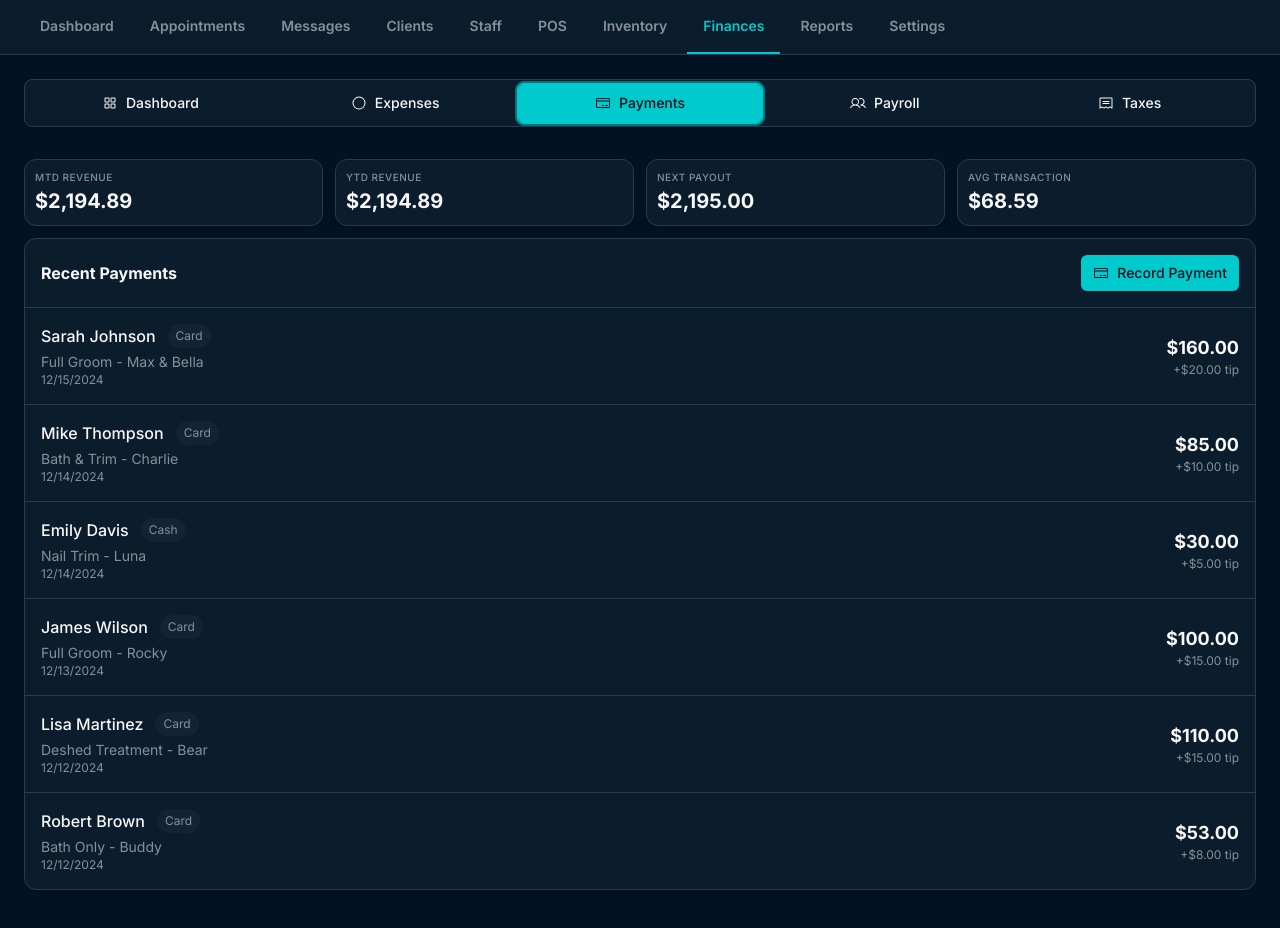
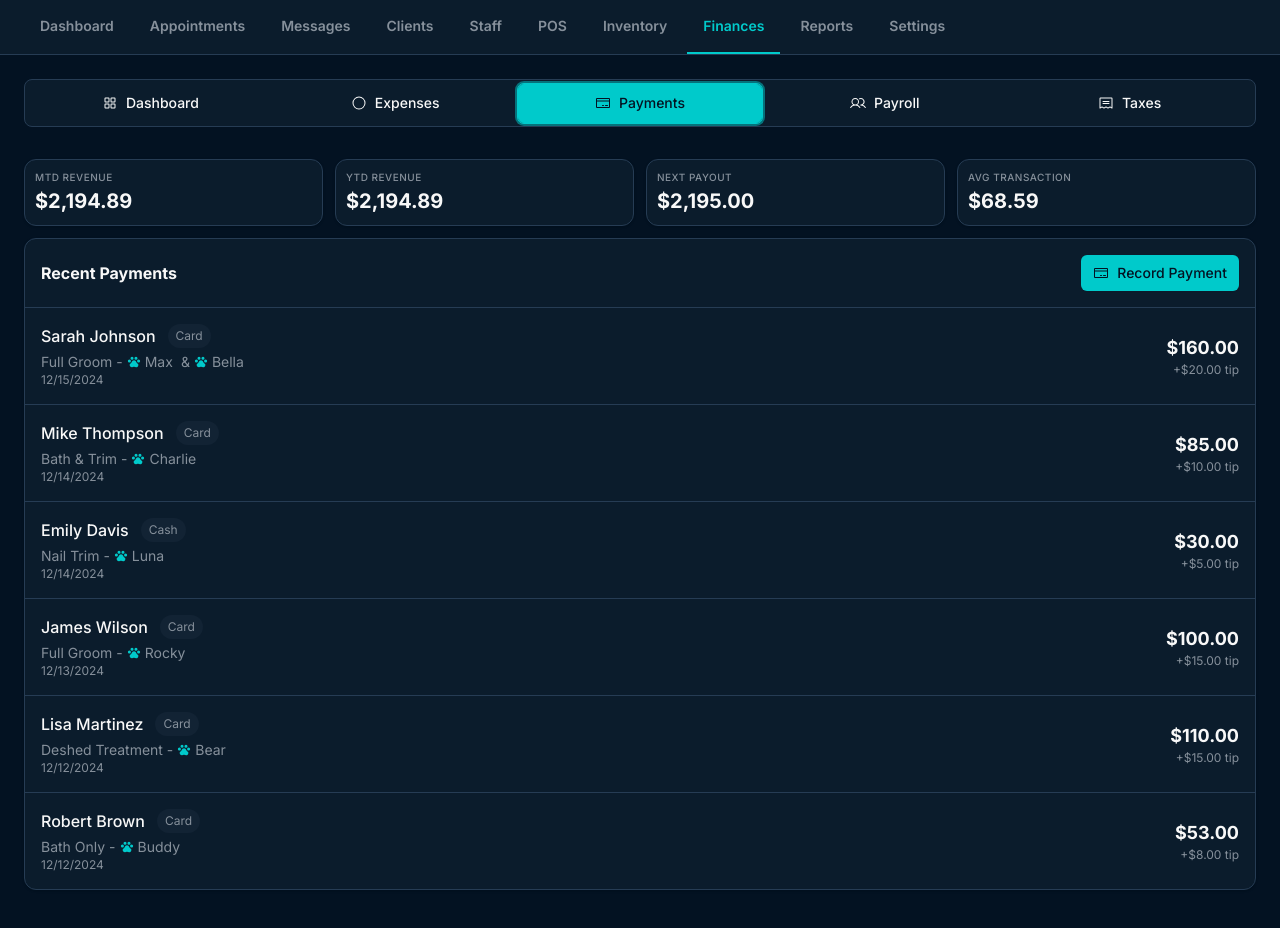
Before and after one commit to JimmysRanch/126, a React (Vite) app: page /finances in a window 1280 px wide. Both pictures are taken after a click on the tab "Payments". Shown: the top 928 px of the page. Built offline with nearby package versions, Linux system fonts and the light colour scheme.

Commit message:
Generated by Spark: In the payments tab under finances we need to add the paw print to the left side of every single dogs name.

```diff
--- a/src/pages/Finances.tsx
+++ b/src/pages/Finances.tsx
@@ -3,7 +3,7 @@ import { useNavigate, useSearchParams } from 'react-router-dom'
 import { Card } from '@/components/ui/card'
 import { Button } from '@/components/ui/button'
 import { Tabs, TabsList, TabsTrigger, TabsContent } from '@/components/ui/tabs'
-import { SquaresFour, Circle, CreditCard, Users, Receipt, TrendUp, TrendDown } from '@phosphor-icons/react'
+import { SquaresFour, Circle, CreditCard, Users, Receipt, TrendUp, TrendDown, PawPrint } from '@phosphor-icons/react'
 import { FinancialChart } from '@/components/FinancialChart'
 import { useIsMobile } from '@/hooks/use-mobile'
 import { ScrollArea, ScrollBar } from '@/components/ui/scroll-area'
@@ -505,7 +505,13 @@ export function Finances() {
                   { date: '12/13/2024', client: 'James Wilson', service: 'Full Groom - Rocky', amount: 85.00, tip: 15.00, method: 'Card' },
                   { date: '12/12/2024', client: 'Lisa Martinez', service: 'Deshed Treatment - Bear', amount: 95.00, tip: 15.00, method: 'Card' },
                   { date: '12/12/2024', client: 'Robert Brown', service: 'Bath Only - Buddy', amount: 45.00, tip: 8.00, method: 'Card' },
-                ].map((payment, i) => (
+                ].map((payment, i) => {
+                  const serviceParts = payment.service.split(' - ')
+                  const serviceType = serviceParts[0]
+                  const dogNames = serviceParts[1] || ''
+                  const individualDogs = dogNames.split(' & ').map(name => name.trim())
+
+                  return (
                     <div key={i} className="p-3 md:p-4 hover:bg-muted/50 transition-colors cursor-pointer">
                       <div className="flex items-start md:items-center justify-between gap-3">
                         <div className="flex-1 min-w-0">
@@ -515,7 +521,16 @@ export function Finances() {
                               {payment.method}
                             </span>
                           </div>
-                        <p className="text-xs md:text-sm text-muted-foreground mt-1 line-clamp-1">{payment.service}</p>
+                          <div className="text-xs md:text-sm text-muted-foreground mt-1 flex items-center gap-1 flex-wrap">
+                            <span>{serviceType} -</span>
+                            {individualDogs.map((dog, dogIndex) => (
+                              <span key={dogIndex} className="inline-flex items-center gap-1">
+                                <PawPrint size={14} weight="fill" className="text-primary flex-shrink-0" />
+                                <span>{dog}</span>
+                                {dogIndex < individualDogs.length - 1 && <span className="ml-1">&</span>}
+                              </span>
+                            ))}
+                          </div>
                           <p className="text-xs text-muted-foreground">{payment.date}</p>
                         </div>
                         <div className="text-right flex-shrink-0">
@@ -524,7 +539,8 @@ export function Finances() {
                         </div>
                       </div>
                     </div>
-                ))}
+                  )
+                })}
               </div>
             </Card>
           </TabsContent>
```
Lines whose indentation alone changed are shown as unchanged.
